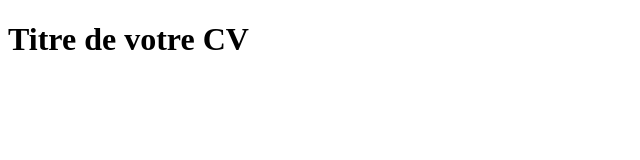
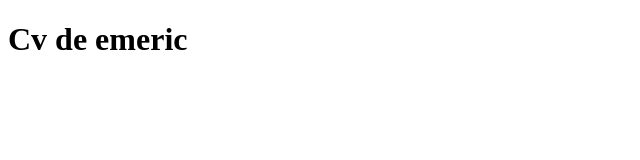
Before and after one commit to quenum06/git-mon-cv, a plain HTML site: page index.html in a window 1280 px wide. Shown: the whole page, without its empty margins (0-640 px from the left). Drawn offline with Linux system fonts and the light colour scheme.

Commit message:
Mise en place de la section titre

```diff
--- a/index.html
+++ b/index.html
@@ -8,7 +8,7 @@
 </head>
 <body>
     <header>
-        <h1>Titre de votre CV</h1>
+        <h1>Cv de emeric</h1>
         <!-- Ajoutez d'autres éléments du header si nécessaire -->
     </header>
 
```
